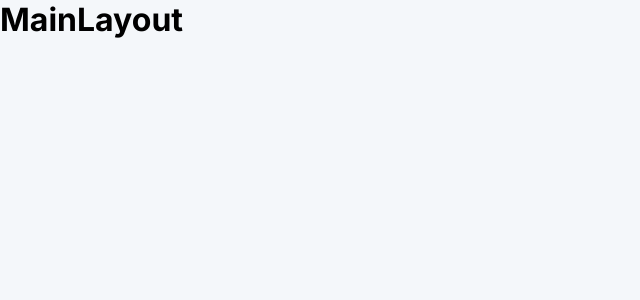
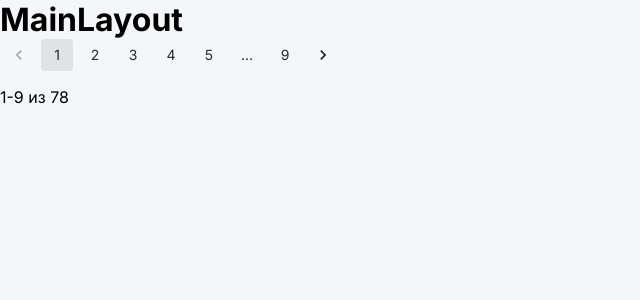
Before and after one commit to Ainazzzzz/Ulutman, a React (Vite) app: page /user in a window 1280 px wide. Shown: the top 300 px of the page, without its empty margins (0-640 px from the left). Built offline with nearby package versions, Linux system fonts and the light colour scheme.

Commit message:
start pagination

```diff
--- /dev/null
+++ b/src/components/UI/Pagination.jsx
@@ -0,0 +1,29 @@
+import React, { useState } from 'react';
+import Pagination from '@mui/material/Pagination';
+import Stack from '@mui/material/Stack';
+
+const CustomPagination = () => {
+   const [page, setPage] = useState(1);
+   const totalItems = 78;
+   const itemsPerPage = 9;
+
+   const handleChange = (event, value) => {
+      setPage(value);
+   };
+
+   return (
+      <Stack spacing={2}>
+         <Pagination
+            count={Math.ceil(totalItems / itemsPerPage)}
+            page={page}
+            onChange={handleChange}
+            shape="rounded"
+         />
+         <div>
+            {`${(page - 1) * itemsPerPage + 1}-${Math.min(page * itemsPerPage, totalItems)} из ${totalItems}`}
+         </div>
+      </Stack>
+   );
+};
+
+export default CustomPagination;
--- a/src/layout/RouteWrapper/MainLayout.jsx
+++ b/src/layout/RouteWrapper/MainLayout.jsx
@@ -1,9 +1,11 @@
 import { Outlet } from 'react-router-dom';
+import CustomPagination from '../../components/UI/Pagination';
 
 export const MainLayout = () => {
    return (
       <div>
          <h1>MainLayout</h1>
+         <CustomPagination />
          <Outlet />
       </div>
    );
```
